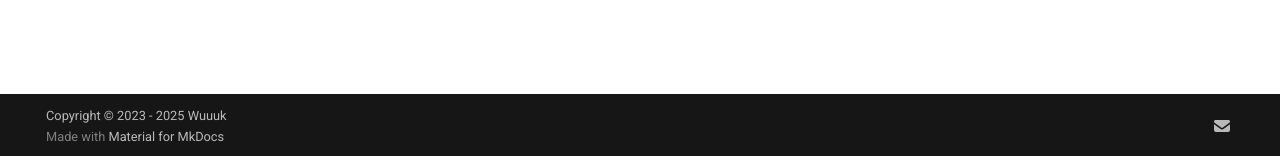
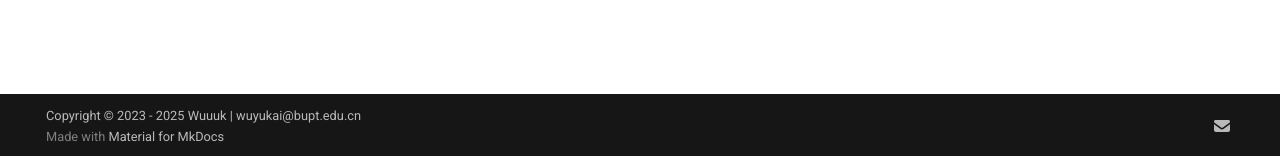
Before and after one commit to wu-uk/wuuuk, an MkDocs documentation site: the page built from docs/index.md, in a window 1280 px wide. Shown: the part 741-897 px from the top of the page. Built offline with MkDocs 1.6.1 and Material for MkDocs 9.7.7, drawn with Linux system fonts in a browser that asks for light colours; comment, search, counter and statistics services are not loaded.

```diff
--- a/mkdocs.yml
+++ b/mkdocs.yml
@@ -84,7 +84,7 @@ theme:
     - serach.hightlight
     - content.tabs.link
 
-copyright: Copyright &copy; 2023 - 2025 Wuuuk
+copyright: Copyright &copy; 2023 - 2025 Wuuuk | wuyukai@bupt.edu.cn
 
 extra:
   social:
```
Also changed, not shown: docs/course/DataStructure/数据结构第六章作业.md (+1 -1 lines), site/assets/images/image-20250530082900094.png (added).
